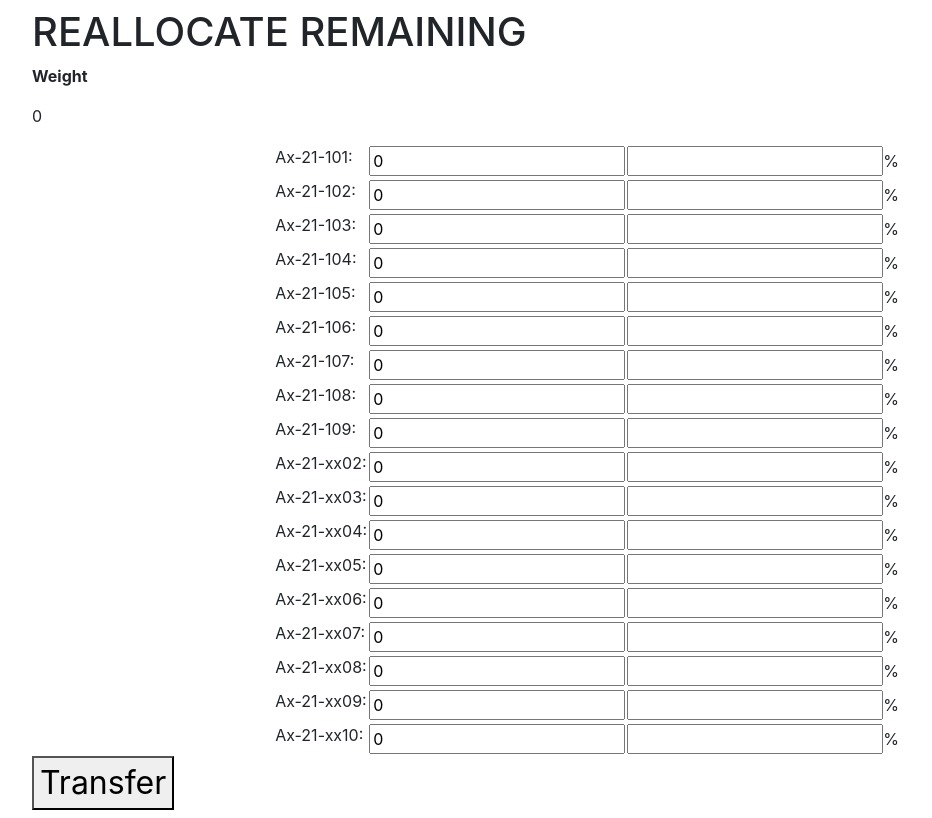
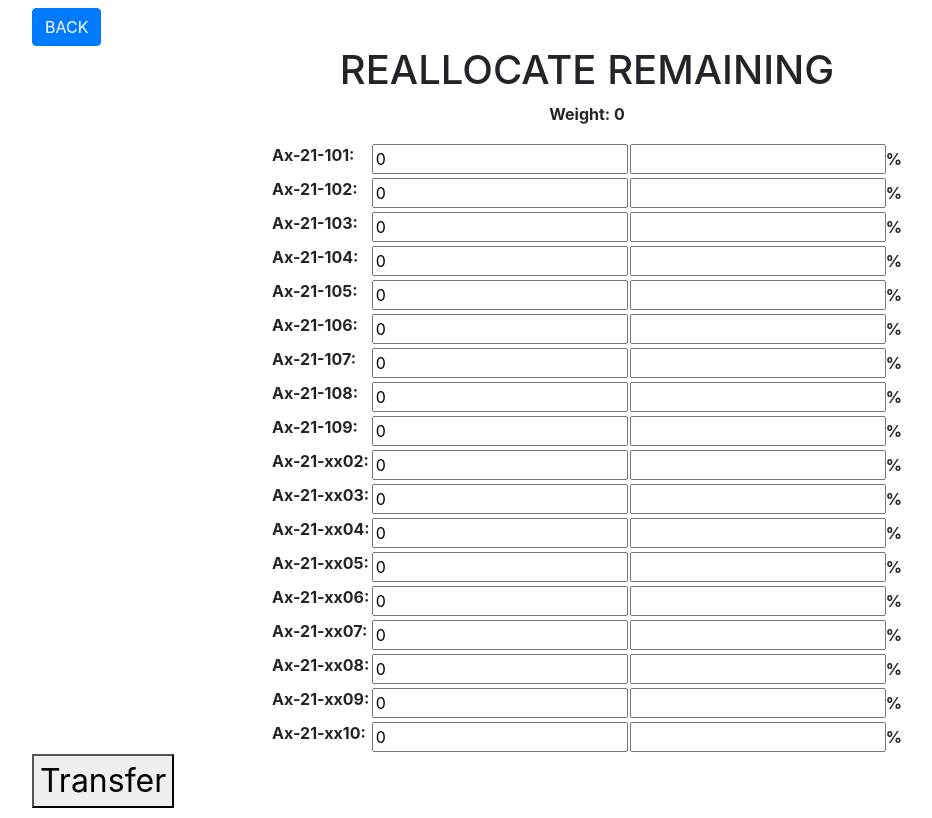
Before and after one commit to Lance-Easley/FACT-Prototype, a Django app: page /contract/1/reallocate/ in a window 1280 px wide. Shown: the part 56-874 px from the top of the page, without its empty margins (53-985 px from the left). Run offline with Django 3.2, Linux system fonts and the light colour scheme; data comes from the database, SQL or seed files in the repository; both versions use the stored data as it was after the commit; some libraries are stand-ins or nearby versions.

Commit message:
fixed datatab;les, back buttons

```diff
--- a/templates/containers.html
+++ b/templates/containers.html
@@ -3,6 +3,7 @@
 {% block title %}All containers{% endblock title %}
 
 {% block content %}
+<a href="{% url 'home' %}" class="btn btn-primary" role="button">BACK</a>
 <h1 style="margin: 0.9em 0em 1.1em; text-align:center; color:#0275d8">ALL AVAILABLE CONTAINERS</h1>
 <table class="display table table-bordered table-hover table-sm" style="width: 100%;" id="myTable">
     <thead class="thead-dark" style="text-align: center;">
@@ -25,8 +26,8 @@
         <td scope="row">{{ container.unit_code }}</td>
         <td scope="row">{{ container.restrict_code }}</td>
         <td scope="row">{{container.rating}}</td>
-        <td scope="row"><button type="button" class="btn btn-light"><a href="https://images.sampleforms.com/wp-content/uploads/2016/11/Blank-Bill-of-Lading-Form.jpg">BL</a></button></td>
-        <td scope="row"><button type="button" class="btn btn-light"><a href="https://www.pdffiller.com/preview/0/967/967335/large.png">COC</a></button></td>
+        <td scope="row"><button type="button" class="btn btn-light"><a href="https://images.sampleforms.com/wp-content/uploads/2016/11/Blank-Bill-of-Lading-Form.jpg" target="_blank">BL</a></button></td>
+        <td scope="row"><button type="button" class="btn btn-light"><a href="https://www.pdffiller.com/preview/0/967/967335/large.png" target="_blank">COC</a></button></td>
         {% endfor %}
       </tr>
     </tbody>
--- a/templates/grade_a.html
+++ b/templates/grade_a.html
@@ -3,6 +3,8 @@
 {% block title %}Grade A containers{% endblock title %}
 
 {% block content %}
+<a href="{% url 'home' %}" class="btn btn-primary" role="button">BACK</a>
+
 <h2 id="title" style="margin: 0.9em 0em 1.1em; text-align: center; color: #0275d8;">TOP RATED UNITS</h2>
   <table class="table table-bordered table-hover table-sm" style="width: 100%" id="myTable">
     <thead class="thead-dark" style="text-align: center;">
--- a/templates/queue.html
+++ b/templates/queue.html
@@ -4,6 +4,7 @@
 {% block title %}FACT Pending{% endblock title %}
 
 {% block content %}
+<a href="{% url 'home' %}" class="btn btn-primary" role="button">BACK</a>
 <div id="__home">
 
     <h1 style="text-align:center; color:#d9534f; margin-bottom: 1.1em">QUEUE</h1>
--- a/templates/reallocate.html
+++ b/templates/reallocate.html
@@ -5,14 +5,11 @@
 {% block title %}FACT Pending{% endblock title %}
 
 {% block content %}
+<button class="btn btn-primary" onclick="window.history.back()">BACK</button>
 <div id="__queueform">
-  <h1 id="title">REALLOCATE REMAINING</h1>
-  <section id="contract-info" class= "border-line">
+  <h1 style="text-align: center;">REALLOCATE REMAINING</h1>
     <div class="info-field">
-      <p><b>Weight</b></p>
-    </div>
-    <div class="info-field">
-      <p>{{ form.contract_weight_left }}</p>
+      <p style="text-align: center;"><b>Weight: {{ form.contract_weight_left }}</p>
     </div>
   </section>
 
--- a/templates/summary.html
+++ b/templates/summary.html
@@ -162,10 +162,10 @@
     <tr class="curr-containers">
       <th scope="row">{{ container.container }}</th>
       <td><a
-                href="https://images.sampleforms.com/wp-content/uploads/2016/11/Blank-Bill-of-Lading-Form.jpg"
+                href="https://images.sampleforms.com/wp-content/uploads/2016/11/Blank-Bill-of-Lading-Form.jpg" target="_blank"
                 >BL144</a
               ></td>
-      <td><a href="https://www.pdffiller.com/preview/0/967/967335/large.png"
+      <td><a href="https://www.pdffiller.com/preview/0/967/967335/large.png" target="_blank"
                 >COC</a
               ></td>
       <td class="curr-container-weight">{{ container.weight }}</td>
```
Also changed, not shown: templates/base.html (+13 -13 lines), templates/pending.html (+12 -7 lines), db.sqlite3.
